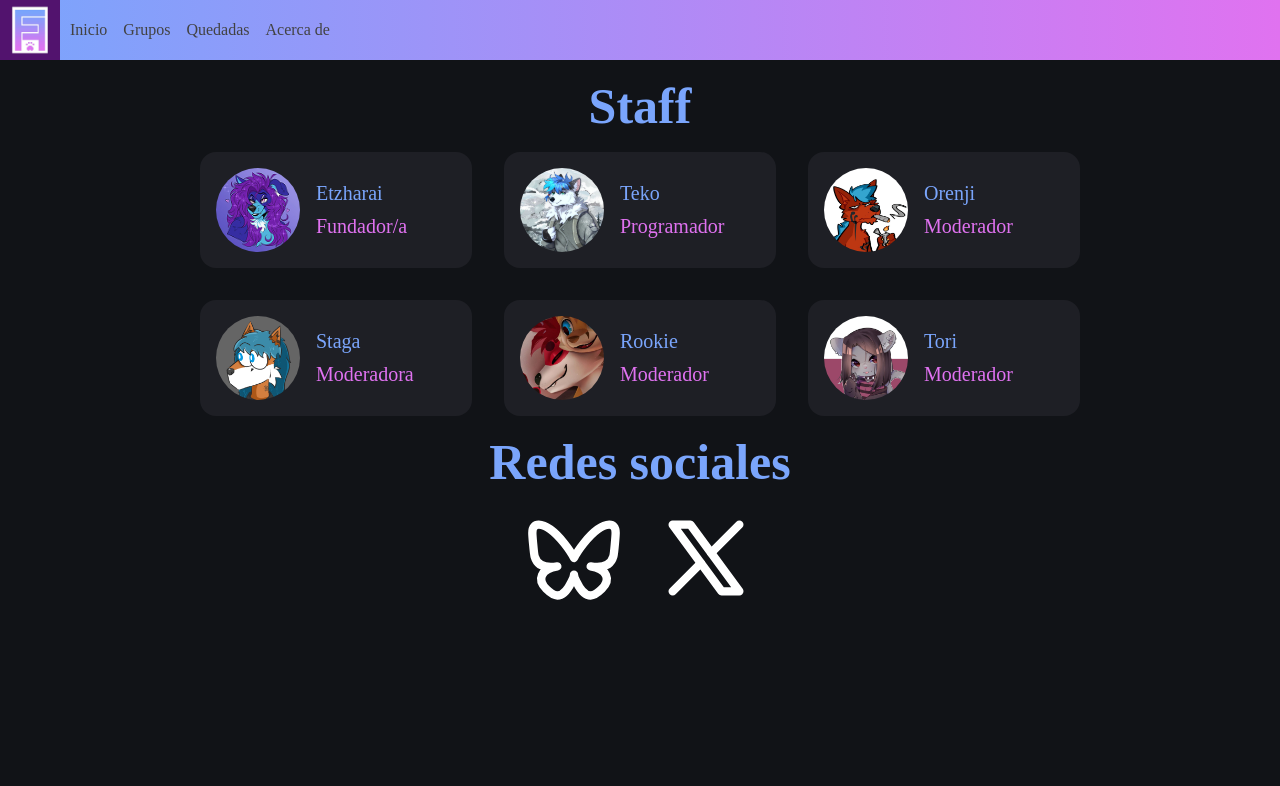
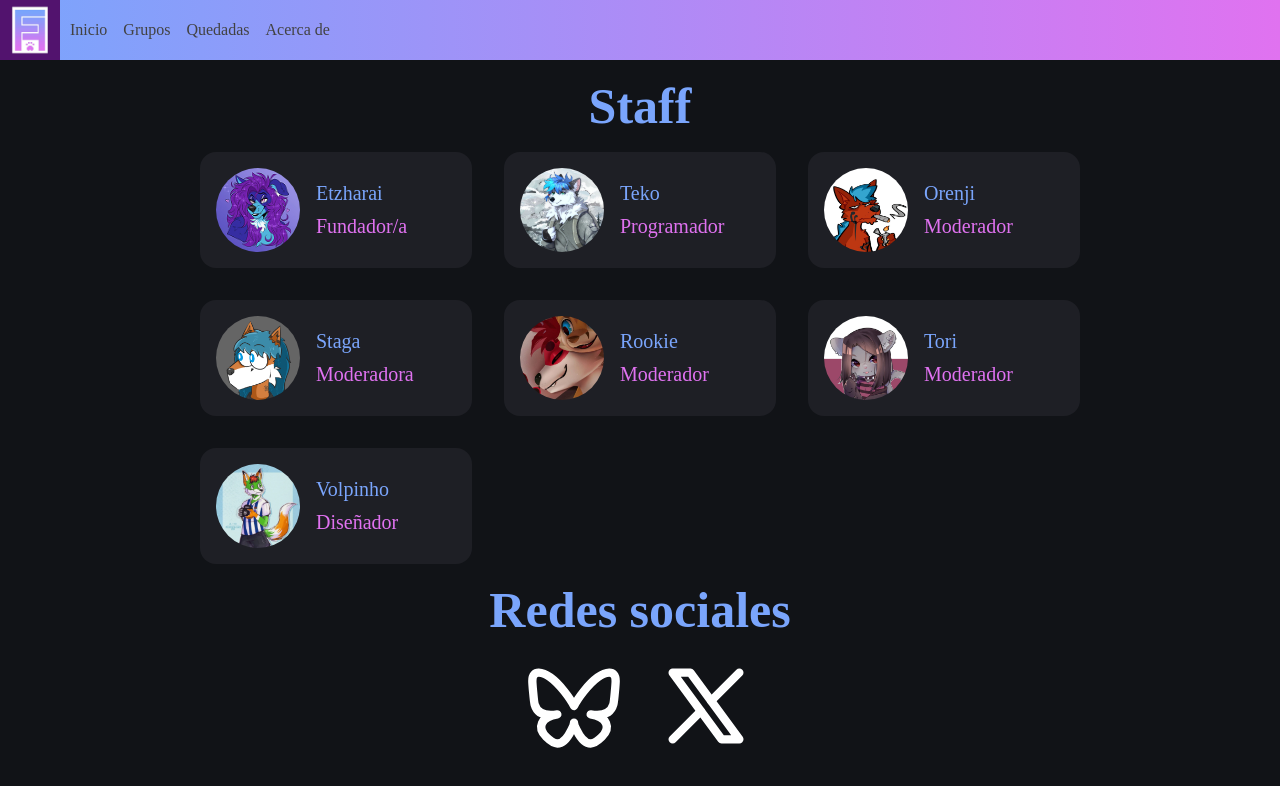
Before and after one commit to Furrfree/web, a React (Vite) app: page /about in a window 1280 px wide. Shown: the top 786 px of the page. Built offline with nearby package versions, Linux system fonts and the light colour scheme; a web font is replaced by a local one.

Commit message:
Added volpinho to staff

```diff
--- a/src/data/about/staff.ts
+++ b/src/data/about/staff.ts
@@ -1,4 +1,4 @@
-const staff=[
+const staff = [
     {
         "name": "Etzharai",
         "position": "Fundador/a",
@@ -28,6 +28,11 @@ const staff=[
         "name": "Tori",
         "position": "Moderador",
         "image": `${import.meta.env.BASE_URL}staff/tori.jpg`
+    },
+    {
+        "name": "Volpinho",
+        "position": "Diseñador",
+        "image": `${import.meta.env.BASE_URL}staff/volpinho.jpg`
     }
 ]
 
```
Also changed, not shown: public/staff/volpinho.jpg (added). Lines whose indentation alone changed are shown as unchanged.
